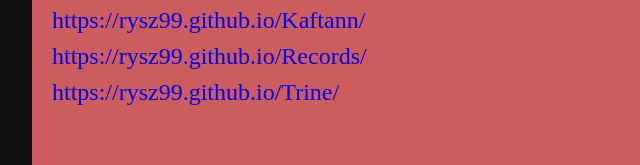
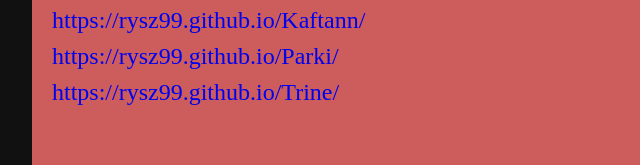
Before and after one commit to rysz99/Portfolio, a plain HTML site: page top.html in a window 1280 px wide. Shown: the part 1467-1632 px from the top of the page, 108-748 px from the left. Drawn offline with Linux system fonts and the light colour scheme.

Commit message:
Update top.html

```diff
--- a/top.html
+++ b/top.html
@@ -70,7 +70,7 @@ Wybrałem umyślnie zaledwie 5 najlepszych wg mnie stron internetowych, aby oszc
                             <br/>
                             <a href="https://rysz99.github.io/Kaftann/" target="_blank">https://rysz99.github.io/Kaftann/</a>
                             <br/>
-                            <a href="https://rysz99.github.io/Records/" target="_blank">https://rysz99.github.io/Records/</a>
+                            <a href="https://rysz99.github.io/Parki/" target="_blank">https://rysz99.github.io/Parki/</a>
                             <br/>
                             <a href="https://rysz99.github.io/Trine/" target="_blank">https://rysz99.github.io/Trine/</a>
                         </p>
```
